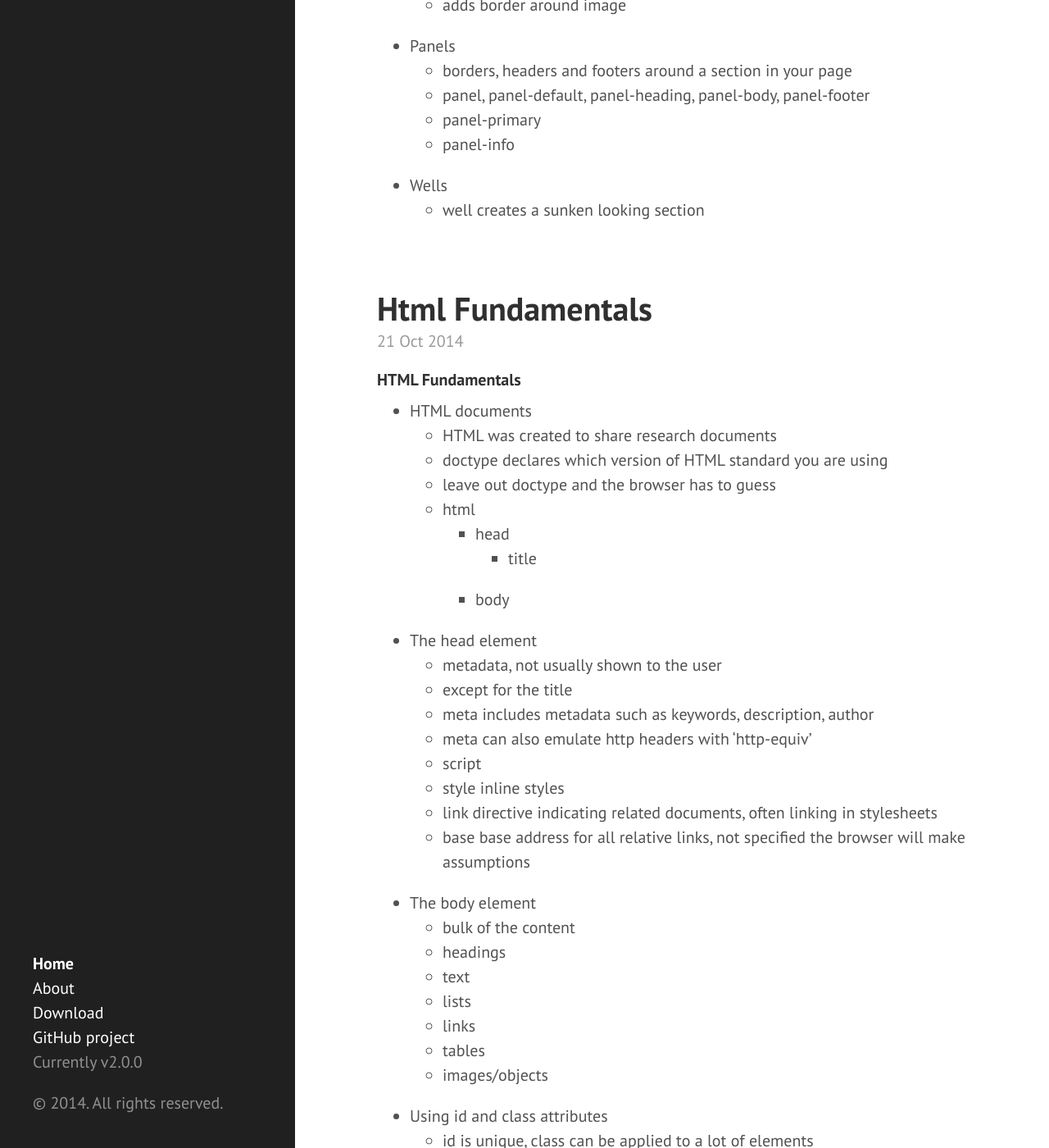
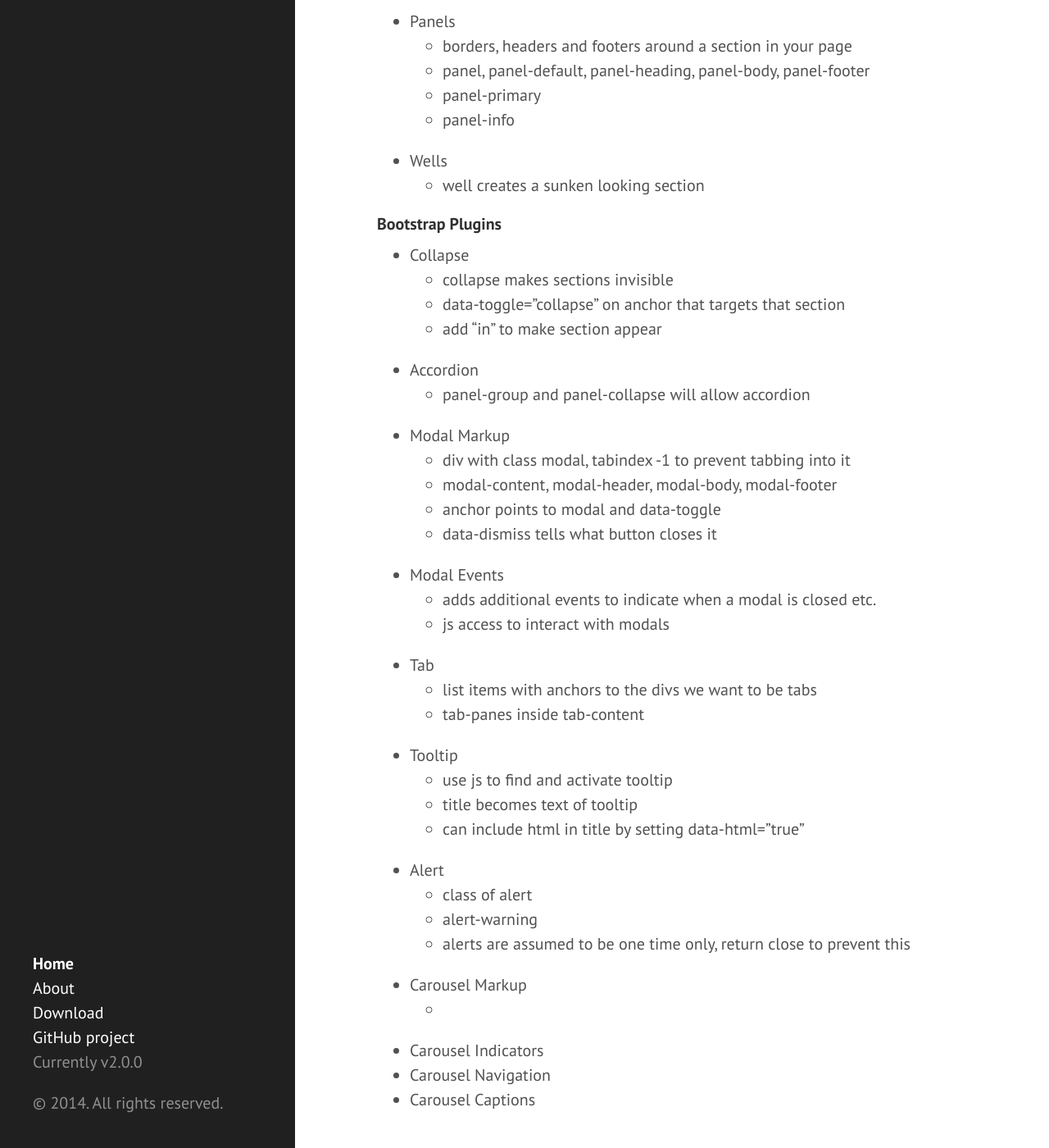
Before and after one commit to eneiand/eneiand.github.io, a Jekyll site: the page built from index.html, in a window 1280 px wide and 1400 px high, scrolled down 5189 px. Shown: the whole window at 82% size. Built offline with Jekyll 4.4.1, drawn with Linux system fonts in a browser that asks for light colours; Markdown is read by kramdown in place of the engine named in the settings; the list of posts is cut into pages by our own code.

Commit message:
Update 2014-10-23-bootstrap-3.md

```diff
--- a/_posts/2014-10-23-bootstrap-3.md
+++ b/_posts/2014-10-23-bootstrap-3.md
@@ -10,7 +10,6 @@
     * a bit of javascript
     * modular
     * covers the 80% of the Metaphors
-    *
 * Tour of Bootstrap 3
   * css, components (icons)
   * jquery plugins
@@ -152,3 +151,35 @@
   * panel-info
 * Wells
   * well creates a sunken looking section
+
+#### Bootstrap Plugins
+* Collapse
+  *  collapse makes sections invisible
+  *  data-toggle="collapse" on anchor that targets that section
+  *  add "in" to make section appear
+* Accordion
+  *  panel-group and panel-collapse will allow accordion
+* Modal Markup
+  *  div with class modal, tabindex -1 to prevent tabbing into it
+  *  modal-content, modal-header, modal-body, modal-footer
+  *  anchor points to modal and data-toggle
+  *  data-dismiss tells what button closes it
+* Modal Events
+  * adds additional events to indicate when a modal is closed etc.
+  * js access to interact with modals
+* Tab
+  * list items with anchors to the divs we want to be tabs
+  * tab-panes inside tab-content
+* Tooltip
+  *  use js to find and activate tooltip
+  *  title becomes text of tooltip
+  *  can include html in title by setting data-html="true"
+* Alert
+  * class of alert
+  * alert-warning
+  * alerts are assumed to be one time only, return close to prevent this
+* Carousel Markup
+  *
+* Carousel Indicators
+* Carousel Navigation
+* Carousel Captions
```
